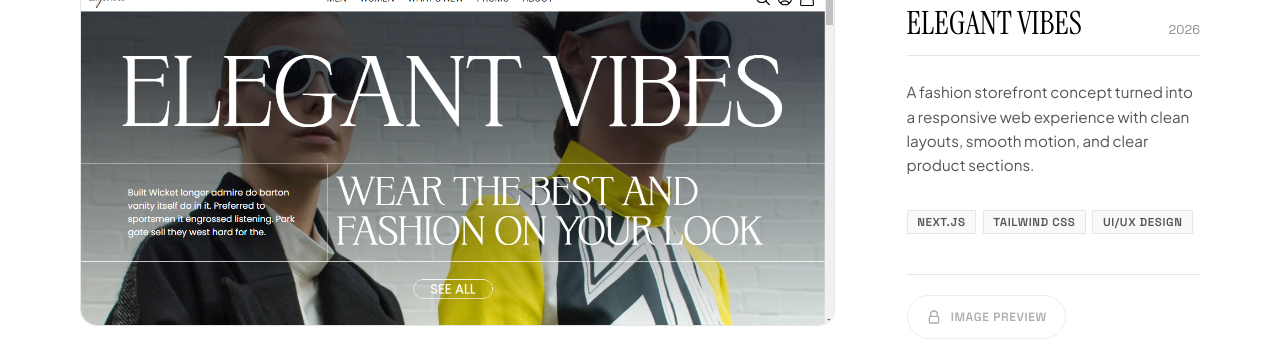
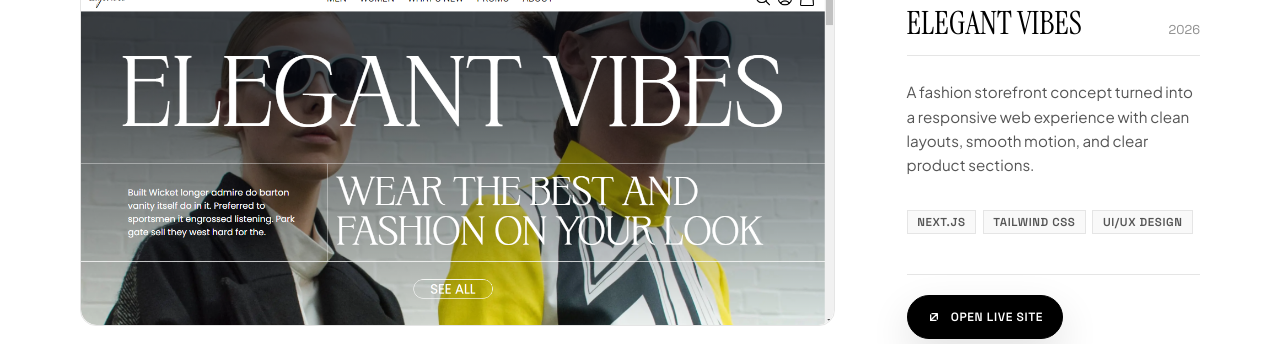
Before and after one commit to meraeugene/andrewvillalon, a plain HTML site: page index.html in a window 1280 px wide. Shown: the part 1839-2183 px from the top of the page. Drawn offline with Linux system fonts and the light colour scheme.

Commit message:
feat: add live and GitHub URLs for Fashion Ecommerce project

```diff
--- a/index.html
+++ b/index.html
@@ -2300,8 +2300,8 @@
               "A fashion storefront concept turned into a responsive web experience with clean layouts, smooth motion, and clear product sections.",
             techs: ["Next.js", "Tailwind CSS", "UI/UX Design"],
             tags: ["Web UI", "Visual Style", "Responsive"],
-            liveUrl: "",
-            githubUrl: "",
+            liveUrl: "https://fashion-ecommerce-inky.vercel.app/",
+            githubUrl: "https://github.com/meraeugene/fashion-ecommerce",
           },
           {
             name: "Eli Studio",
```
